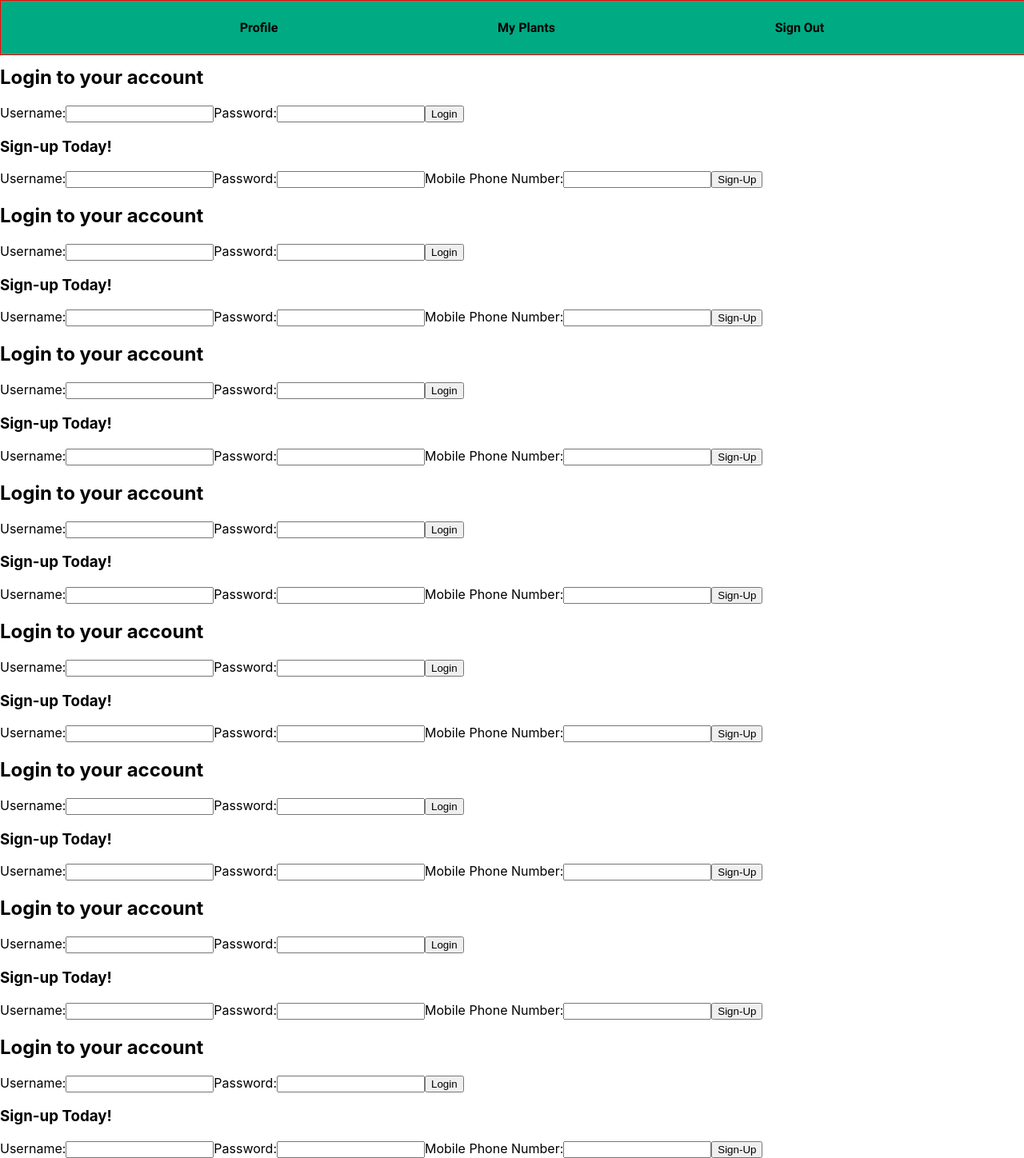
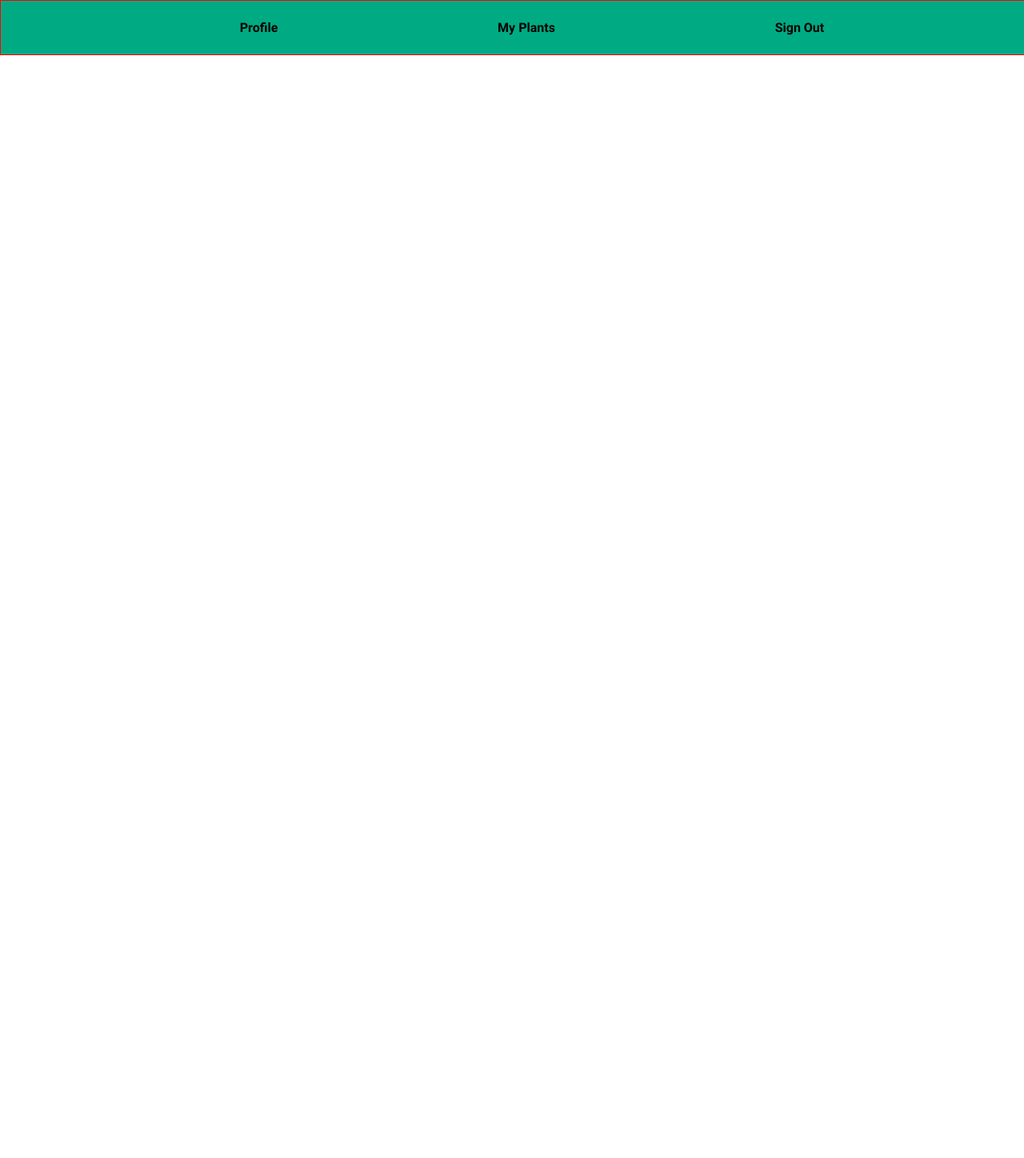
Before and after one commit to AnhtuanTran-11/WaterMyPlants, a React (Create React App) app: page / in a window 1280 px wide. Shown: the whole page at 80% size. After the commit the page ends 800 px from the top, so only its background shows below. Built offline with nearby package versions, Linux system fonts and the light colour scheme; a web font is replaced by a local one.

Commit message:
removed extra components

```diff
--- a/src/App.js
+++ b/src/App.js
@@ -20,22 +20,6 @@ function App() {
         <PrivateRoute path="/myplants" component={MyPlants} />
         <PrivateRoute path="/profile" component={UserProfile} />
       </Switch>
-      <Login />
-      <SignUp />
-      <Login />
-      <SignUp />
-      <Login />
-      <SignUp />
-      <Login />
-      <SignUp />
-      <Login />
-      <SignUp />
-      <Login />
-      <SignUp />
-      <Login />
-      <SignUp />
-      <Login />
-      <SignUp />
     </div>
   );
 }
```
Also changed, not shown: src/components/Login/SignupStyles.js (added, +24 -0 lines).
